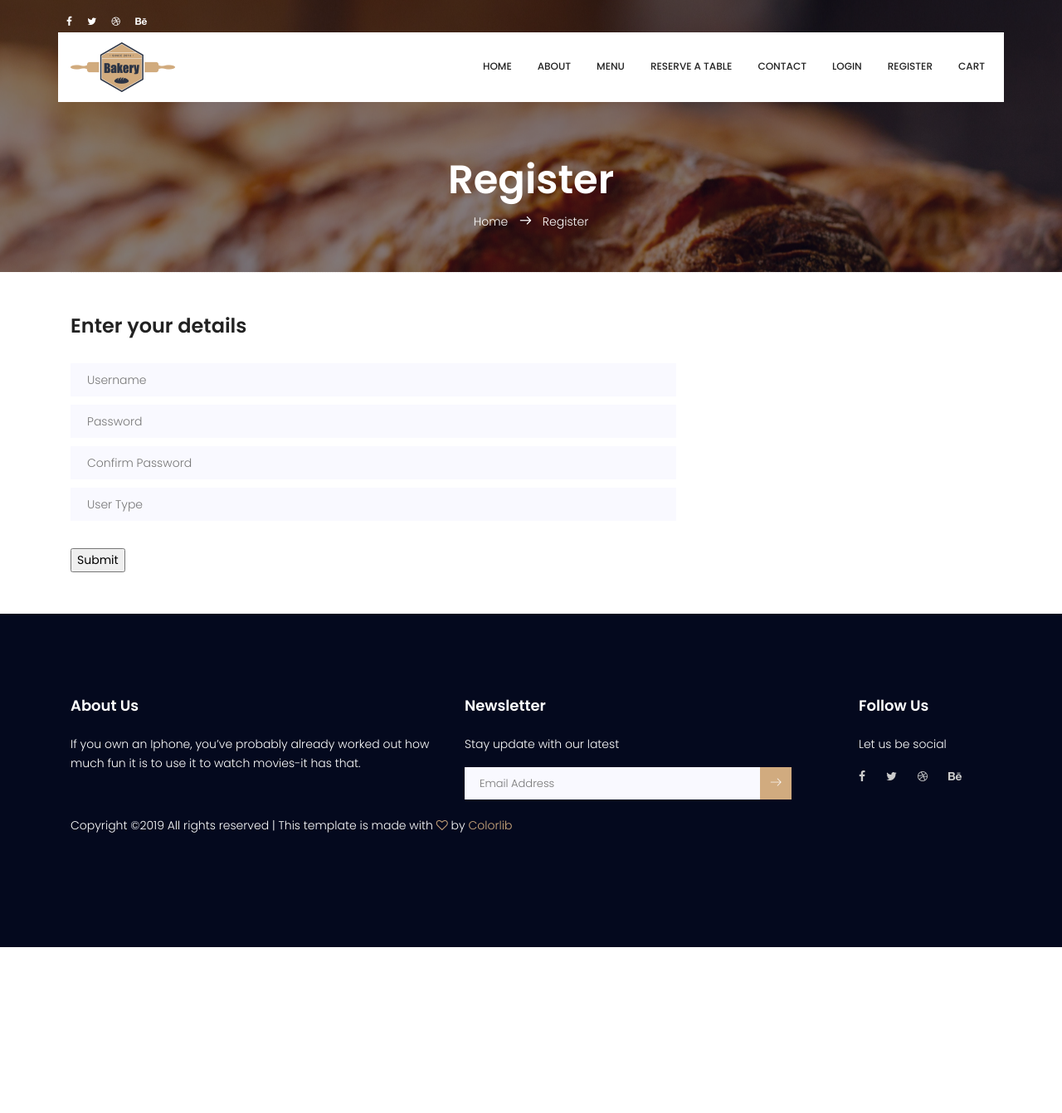
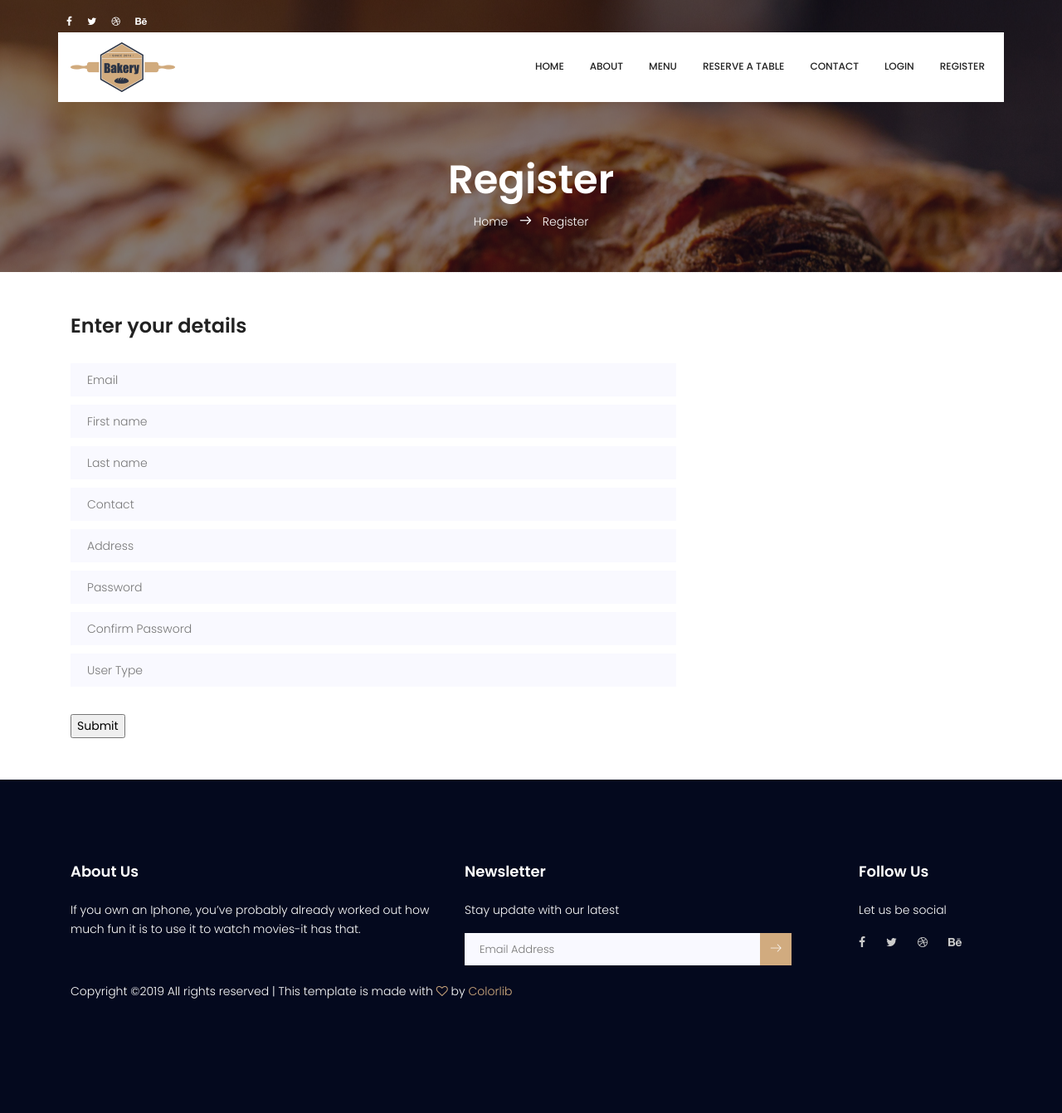
Before and after one commit to BananaBond/RestrauntManagementSystem, a Flask app: page /register in a window 1280 px wide. Shown: the whole page at 83% size. Before the commit the page ends 1142 px from the top, so only its background shows below. Run offline with Flask 2, Linux system fonts and the light colour scheme; some libraries are stand-ins or nearby versions.

Commit message:
Added ID's fixed UI

```diff
--- a/app.py
+++ b/app.py
@@ -5,7 +5,7 @@ from hashlib import md5
 from functools import wraps
 from datetime import datetime
 from wtforms import Form, BooleanField, StringField, PasswordField, validators,TextAreaField,IntegerField
-
+import numpy as np
 
 app = Flask(__name__, static_url_path="", static_folder="static")
 
@@ -139,8 +139,11 @@ def elements():
 @app.route('/cart')
 @login_required
 def cart():
-    data = query_db("select customername,item from cart")
-    return render_template('/cart.html',user=session.get("username"),alldata=data,count=0)
+
+    data = query_db("select customername,item from cart where customername=?",(session["username"],))
+
+
+    return render_template('/cart.html',user=session.get("username"),alldata=data)
 
 
 @app.route('/admin_reservation')
@@ -186,8 +189,11 @@ def register():
         return render_template('register.html',user=session.get("username"))
     else:
         submission = {}
-        submission["username"] = request.form["username"]
-
+        submission["email"] = request.form["email"]
+        submission["firstname"]=request.form["firstname"]
+        submission["lastname"] = request.form["lastname"]
+        submission["address"] = request.form["address"]
+        submission["contact"]=request.form["contact"]
         submission["password"] = request.form["password"]
         submission["conf_pass"] = request.form["conf_pass"]
         submission["usertype"]=request.form["usertype"]
@@ -195,16 +201,28 @@ def register():
             flash("Passwords don't match", "danger")
             return render_template("register.html",user=session.get("username"))
 
-        if query_db("select username from users where username = ?", (submission["username"],)) != []:
-            flash("User already taken", "danger")
+        if query_db("select username from users where username = ?", (submission["email"],)) != []:
+            flash("Email already taken", "danger")
             return render_template("register.html",user=session.get("username"))
 
         password = sha.encrypt(submission["password"])
-        execute_db("insert into users values(?,?,?)", (
-            submission["username"],
+        uid=100000000*np.random.random()
+        uid=int(uid)
+
+        execute_db("insert into users values(?,?,?,?)", (
+            uid,
+            submission["email"],
 
             password,
             submission["usertype"]
+        ))
+        execute_db("insert into customers values(?,?,?,?,?,?)",(
+            uid,
+            submission["firstname"],
+            submission["lastname"],
+            submission["email"],
+            submission["contact"],
+            submission["address"]
         ))
         flash(" User Created ", "success")
     return redirect(url_for("login"))
@@ -223,6 +241,7 @@ def addtocart(name,size):
 
 
     customername=session["username"]
+    uid = query_db("select uid from users where username=?",(customername,))
     execute_db("insert into cart values(?,?)", (
        customername, code
 
@@ -232,6 +251,8 @@ def addtocart(name,size):
 @app.route('/place_order')
 @login_required
 def place_order():
+    oid = 100000000 * np.random.random()
+    oid = int(oid)
     itemlist=""
     curretuser=session.get("username")
     items=query_db("select item from cart where customername=?",(curretuser,))
@@ -239,8 +260,10 @@ def place_order():
 
         itemlist+=i[0]+", "
 
-    execute_db("insert into orders values(1,?,?)",(curretuser,itemlist))
+    execute_db("insert into orders values(?,?,?)",(oid,curretuser,itemlist))
     flash("Order placed ","success")
+
+    execute_db("delete from cart where customername=?",(curretuser,))
     return redirect(url_for('index'))
 
 
--- a/templates/admin_layout.html
+++ b/templates/admin_layout.html
@@ -73,7 +73,7 @@
                     <ul class="nav-menu">
                         <li class="menu-active"><a href="{{ url_for('index') }}">Admin Home</a></li>
 
-                        <li><a href="{{ url_for('menu') }}">Menu</a></li>
+
                         <li><a href="{{ url_for('team') }}">Employees</a></li>
 
                         <li><a href="{{ url_for('admin_reservation') }}">Reservation Status</a></li>
--- a/templates/layout.html
+++ b/templates/layout.html
@@ -66,7 +66,12 @@
                     </div>
                     <div class="justify-content-center align-items-center">
                         <div class="banner-content col-lg-10 col-md-12 justify-content-center">
-                               {%if user is not none%} <h6 class="text-uppercase">welcome {{user}}</h6>{%endif%}
+
+                        </div>
+                    </div>
+                    <div class="container text-right">
+                            <div class="span12 text-right">
+                                    {%if user is not none%} <h6 class="text-uppercase text-white">welcome {{user}}</h6>{%endif%}
                             </div>
                         </div>
                 </div>
@@ -84,9 +89,9 @@
                                 <li><a href="{{ url_for('contact') }}">Contact</a></li>
 
                                 {%if user is not none%}<li><a href="{{ url_for('logout') }}">Logout</a></li>
-                        {%else%}<li><a href="{{ url_for('login') }}">Login</a></li>{%endif%}
-                        <li><a href="{{ url_for('register') }}">Register</a></li>
-                        <li><a href="{{ url_for('cart') }}">Cart</a></li>
+                                {%else%}<li><a href="{{ url_for('login') }}">Login</a></li>
+                                <li><a href="{{ url_for('register') }}">Register</a></li>{%endif%}
+                                {%if user is not none%}<li><a href="{{ url_for('cart') }}">Cart</a></li>{%endif%}
                             </ul>
                         </nav><!-- #nav-menu-container -->
                     </div>
--- a/templates/profile.html
+++ b/templates/profile.html
@@ -1,4 +1,4 @@
-{% extends 'admin_layout.html' %}
+{% extends 'layout.html' %}
 {% block content %}
 <!-- start banner Area -->
 <section class="banner-area relative about-banner" id="home">
--- a/templates/register.html
+++ b/templates/register.html
@@ -26,13 +26,43 @@
                     <div class="col-lg-8 col-md-8">
                         <h3 class="mb-30">Enter your details</h3>
                         <form action="{{ url_for('register') }}" method="POST">
+                                <div class="mt-10">
+                                        <input type="text" name="email" placeholder="Email"
+                                            onfocus="this.placeholder = ''" onblur="this.placeholder = 'Email'" required
+                                            class="single-input">
+
+
+                                    </div>
                             <div class="mt-10">
-                                <input type="text" name="username" placeholder="Username"
-                                    onfocus="this.placeholder = ''" onblur="this.placeholder = 'Username'" required
+                                <input type="text" name="firstname" placeholder="First name"
+                                    onfocus="this.placeholder = ''" onblur="this.placeholder = 'firstname'" required
                                     class="single-input">
 
 
                             </div>
+                            <div class="mt-10">
+                                    <input type="text" name="lastname" placeholder="Last name"
+                                        onfocus="this.placeholder = ''" onblur="this.placeholder = 'lastname'" required
+                                        class="single-input">
+
+
+                                </div>
+
+                                <div class="mt-10">
+                                        <input type="text" name="contact" placeholder="Contact"
+                                            onfocus="this.placeholder = ''" onblur="this.placeholder = 'Contact'" required
+                                            class="single-input">
+
+
+                                    </div>
+                                <div class="mt-10">
+                                        <input type="text" name="address" placeholder="Address"
+                                            onfocus="this.placeholder = ''" onblur="this.placeholder = 'Address'" required
+                                            class="single-input">
+
+
+                                    </div>
+
                             <div class="mt-10">
                                 <input type="text" name="password" placeholder="Password"
                                     onfocus="this.placeholder = ''" onblur="this.placeholder = 'Password'" required
```
Also changed, not shown: templates/admin_reservation.html (+12 -5 lines), templates/cart.html (+14 -1 lines), MainDatabase.db. Lines whose indentation alone changed are shown as unchanged.
